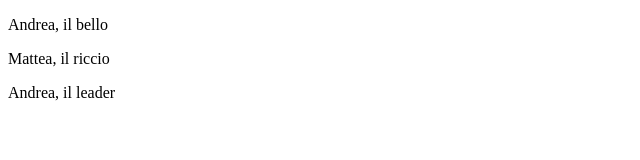
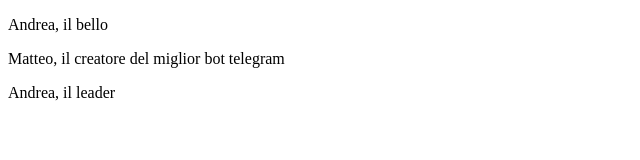
Before and after one commit to ItsAndreaCaglioti/HeyDragonessa, a plain HTML site: page index.html in a window 1280 px wide. Shown: the whole page, without its empty margins (0-640 px from the left). Drawn offline with Linux system fonts and the light colour scheme.

Commit message:
ModificheKindaglia

```diff
--- a/index.html
+++ b/index.html
@@ -8,7 +8,7 @@
 </head>
 <body>
     <p>Andrea, il bello</p>
-    <p>Mattea, il riccio</p>
+    <p>Matteo, il creatore del miglior bot telegram</p>
     <p>Andrea, il leader</p>
 </body>
 </html>
```
